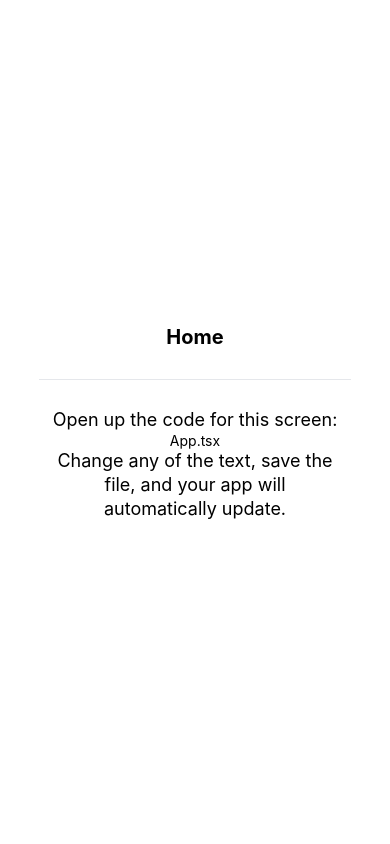
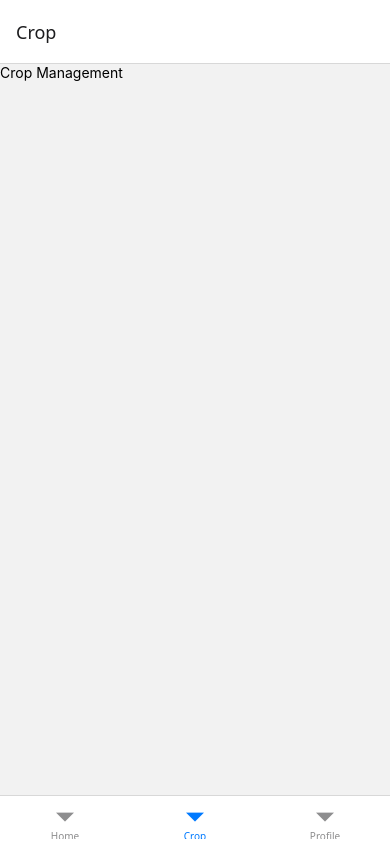
Before and after one commit to maheshdelxn/smartfarmer, a React Native app: screen /Crop in a window 390 px wide. Built offline with nearby package versions, Linux system fonts and the light colour scheme.

Commit message:
Initial commit

```diff
--- /dev/null
+++ b/App.jsx
@@ -0,0 +1,11 @@
+// App.jsx
+import { NavigationContainer } from '@react-navigation/native';
+import AppNavigator from './navigation/AppNavigator';
+
+export default function App() {
+  return (
+    <NavigationContainer>
+      <AppNavigator />
+    </NavigationContainer>
+  );
+}
--- a/App.tsx
+++ /dev/null
@@ -1,13 +0,0 @@
-import { ScreenContent } from 'components/ScreenContent';
-import { StatusBar } from 'expo-status-bar';
-
-import './global.css';
-
-export default function App() {
-  return (
-    <>
-      <ScreenContent title="Home" path="App.tsx"></ScreenContent>
-      <StatusBar style="auto" />
-    </>
-  );
-}
--- a/components/Container.tsx
+++ /dev/null
@@ -1,9 +0,0 @@
-import { SafeAreaView } from 'react-native';
-
-export const Container = ({ children }: { children: React.ReactNode }) => {
-  return <SafeAreaView className={styles.container}>{children}</SafeAreaView>;
-};
-
-const styles = {
-  container: 'flex flex-1 m-6',
-};
--- a/components/EditScreenInfo.tsx
+++ /dev/null
@@ -1,29 +0,0 @@
-import { Text, View } from 'react-native';
-
-export const EditScreenInfo = ({ path }: { path: string }) => {
-  const title = 'Open up the code for this screen:';
-  const description =
-    'Change any of the text, save the file, and your app will automatically update.';
-
-  return (
-    <View>
-      <View className={styles.getStartedContainer}>
-        <Text className={styles.getStartedText}>{title}</Text>
-        <View className={styles.codeHighlightContainer + styles.homeScreenFilename}>
-          <Text>{path}</Text>
-        </View>
-        <Text className={styles.getStartedText}>{description}</Text>
-      </View>
-    </View>
-  );
-};
-
-const styles = {
-  codeHighlightContainer: `rounded-md px-1`,
-  getStartedContainer: `items-center mx-12`,
-  getStartedText: `text-lg leading-6 text-center`,
-  helpContainer: `items-center mx-5 mt-4`,
-  helpLink: `py-4`,
-  helpLinkText: `text-center`,
-  homeScreenFilename: `my-2`,
-};
--- a/components/ScreenContent.tsx
+++ /dev/null
@@ -1,26 +0,0 @@
-import React from 'react';
-import { Text, View } from 'react-native';
-
-import { EditScreenInfo } from './EditScreenInfo';
-
-type ScreenContentProps = {
-  title: string;
-  path: string;
-  children?: React.ReactNode;
-};
-
-export const ScreenContent = ({ title, path, children }: ScreenContentProps) => {
-  return (
-    <View className={styles.container}>
-      <Text className={styles.title}>{title}</Text>
-      <View className={styles.separator} />
-      <EditScreenInfo path={path} />
-      {children}
-    </View>
-  );
-};
-const styles = {
-  container: `items-center flex-1 justify-center bg-white`,
-  separator: `h-[1px] my-7 w-4/5 bg-gray-200`,
-  title: `text-xl font-bold`,
-};
--- /dev/null
+++ b/navigation/AppNavigator.jsx
@@ -0,0 +1,17 @@
+// navigation/AppNavigator.jsx
+import { createBottomTabNavigator } from '@react-navigation/bottom-tabs';
+import HomeScreen from '../src/screens/Home/HomeScreen';
+import CropScreen from '../src/screens/Crop/CropScreen';
+import ProfileScreen from '../src/screens/Profile/ProfileScreen';
+
+const Tab = createBottomTabNavigator();
+
+export default function AppNavigator() {
+  return (
+    <Tab.Navigator>
+      <Tab.Screen name="Home" component={HomeScreen} />
+      <Tab.Screen name="Crop" component={CropScreen} />
+      <Tab.Screen name="Profile" component={ProfileScreen} />
+    </Tab.Navigator>
+  );
+}
--- a/package.json
+++ b/package.json
@@ -11,6 +11,7 @@
     "web": "expo start --web"
   },
   "dependencies": {
+    "@react-navigation/bottom-tabs": "^7.7.2",
     "expo": "^54.0.0",
     "expo-status-bar": "~3.0.8",
     "nativewind": "latest",
@@ -18,6 +19,7 @@
     "react-native": "0.81.5",
     "react-native-reanimated": "~4.1.1",
     "react-native-safe-area-context": "~5.6.0",
+    "react-native-screens": "~4.16.0",
     "react-native-worklets": "0.5.1"
   },
   "devDependencies": {
@@ -27,8 +29,8 @@
     "eslint-config-expo": "~10.0.0",
     "eslint-config-prettier": "^10.1.2",
     "prettier": "^3.2.5",
+    "prettier-plugin-tailwindcss": "^0.5.11",
     "tailwindcss": "^3.4.0",
-    "prettier-plugin-tailwindcss": "^0.5.11",
     "typescript": "~5.9.2"
   },
   "main": "node_modules/expo/AppEntry.js",
--- /dev/null
+++ b/src/screens/Crop/CropScreen.jsx
@@ -0,0 +1,10 @@
+// src/screens/Crop/CropScreen.jsx
+import { View, Text } from 'react-native';
+
+export default function CropScreen() {
+  return (
+    <View>
+      <Text>Crop Management</Text>
+    </View>
+  );
+}
--- /dev/null
+++ b/src/screens/Home/HomeScreen.jsx
@@ -0,0 +1,10 @@
+// src/screens/Home/HomeScreen.jsx
+import { View, Text } from 'react-native';
+
+export default function HomeScreen() {
+  return (
+    <View>
+      <Text>Home Screen</Text>
+    </View>
+  );
+}
--- /dev/null
+++ b/src/screens/Profile/ProfileScreen.jsx
@@ -0,0 +1,10 @@
+// src/screens/Profile/ProfileScreen.jsx
+import { View, Text } from 'react-native';
+
+export default function ProfileScreen() {
+  return (
+    <View>
+      <Text>Profile Screen</Text>
+    </View>
+  );
+}
--- a/tailwind.config.js
+++ b/tailwind.config.js
@@ -1,7 +1,23 @@
 /** @type {import('tailwindcss').Config} */
 module.exports = {
-  content: ['./App.{js,ts,tsx}', './components/**/*.{js,ts,tsx}'],
+  content: [
+    // Root level files
+    "./*.{js,jsx,ts,tsx}",
+    "./*.jsx",
 
+    // All your source directories recursively
+    "./app/**/*.{js,jsx,ts,tsx}",
+    "./components/**/*.{js,jsx,ts,tsx}",
+    "./screens/**/*.{js,jsx,ts,tsx}",
+    "./lib/**/*.{js,jsx,ts,tsx}",
+    "./utils/**/*.{js,jsx,ts,tsx}",
+    "./hooks/**/*.{js,jsx,ts,tsx}",
+    "./context/**/*.{js,jsx,ts,tsx}",
+    "./navigation/**/*.{js,jsx,ts,tsx}",
+
+    // Catch-all for any other source directories
+    "./src/**/*.{js,jsx,ts,tsx}",
+  ],
   presets: [require('nativewind/preset')],
   theme: {
     extend: {},
```
Also changed, not shown: 1 other file (tests, documents, lock files or other folders).
